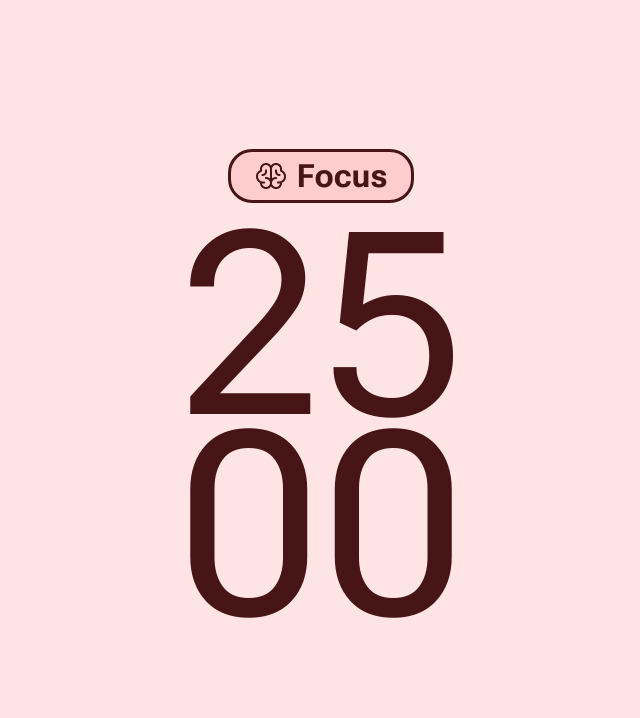
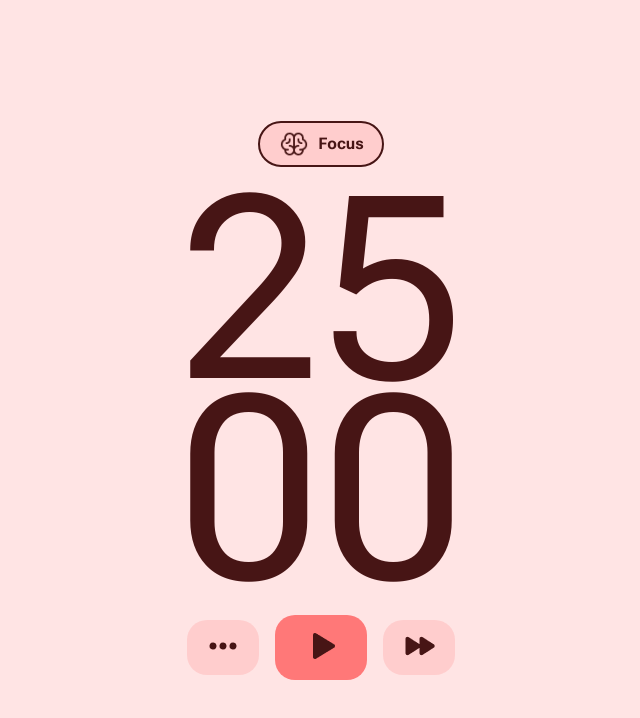
Before and after one commit to jwalker-swe/pom-pom, a React (Create React App) app: page / in a window 1280 px wide. Shown: the top 718 px of the page, without its empty margins (319-959 px from the left). Built offline with nearby package versions, Linux system fonts and the light colour scheme.

Commit message:
Styling: initial styling of home page

```diff
--- a/src/App.js
+++ b/src/App.js
@@ -1,6 +1,19 @@
 import Chip from './components/Chip.js';
 import Timer from './components/Timer.js';
+import Btn from './components/Button.js';
 import './styles/App.css';
+
+const playBtnLogo = process.env.PUBLIC_URL + "/images/icons/ph_play-fill.png";
+const settingsBtnLogo = process.env.PUBLIC_URL + '/images/icons/ph_dots-three-outline-fill.png';
+const skipBtnLogo = process.env.PUBLIC_URL + '/images/icons/ph_fast-forward-fill.png';
+
+let playBtnColor;
+let btnColor;
+
+
+playBtnColor = 'rgba(255, 76, 76, 0.71)';
+btnColor = 'rgba(255, 76, 76, 0.15';
+
 
 function App() {
   return (
@@ -8,6 +21,11 @@ function App() {
       <div className="Canvas">
         <Chip />
         <Timer />
+        <div className='btns-container'>
+          <Btn btnLogo={settingsBtnLogo} bgColor={btnColor} btnPadding={'10px 20px'}/>
+          <Btn btnLogo={playBtnLogo} bgColor={playBtnColor} btnPadding={'15px 30px'}/>
+          <Btn btnLogo={skipBtnLogo} bgColor={btnColor} btnPadding={'10px 20px'}/>
+        </div>
       </div>
     </div>
   );
--- /dev/null
+++ b/src/components/Button.js
@@ -0,0 +1,17 @@
+// Create button component for play/pause, settings, and skip
+
+import '../styles/Button.css';
+
+const playBtnLogo = process.env.PUBLIC_URL + "/images/icons/ph_play-fill.png";
+
+function Btn(props) {
+    return (
+        <button className='btn' style={{backgroundColor: props.bgColor, padding: props.btnPadding}}>
+            <div className='btn-icon-container'>
+                <img src={props.btnLogo}></img>
+            </div>
+        </button>
+    );
+}
+
+export default Btn;
--- a/src/components/Chip.js
+++ b/src/components/Chip.js
@@ -10,8 +10,8 @@ function Chip() {
     return (
         <div className="container chip-main-container" style={{}}>
             <div className='chip-secondary-container' style={{display: 'flex', justifyContent: 'center', alignItems: 'center'}}>
-                <div className="chip-icon-container" style={{width: 32, height: 32, marginRight: 10}}>
-                    <img className="focus-icon" src={iconStateFocus}></img>
+                <div className="chip-icon-container" style={{width: 32, height: 32, marginRight: 8}}>
+                    <img className="focus-icon" src={iconStateFocus} style={{width: 28, height: 28}}></img>
                 </div>
                 <h1 className="heading chip-heading" style={{color: '#471515'}}>Focus</h1>
             </div>
--- a/src/components/Timer.js
+++ b/src/components/Timer.js
@@ -2,6 +2,18 @@
 
 
 import '../styles/Timer.css';
+
+let startingMinutes = 25;
+let secondsRemaining = startingMinutes * 60;
+
+const countdown = function() {
+  const minutes = Math.floor(secondsRemaining / 60);
+  let seconds = secondsRemaining % 60;
+
+  secondsRemaining--;
+}
+
+
 
 function Timer() {
   return (
@@ -11,7 +23,7 @@ function Timer() {
             <span className='seconds'>00</span>
         </h1>
     </div>
-  )
+  );
 }
 
-export default Timer
+export default Timer;
--- a/src/styles/App.css
+++ b/src/styles/App.css
@@ -20,3 +20,9 @@
   justify-content: center;
   align-items: center;
 }
+
+.btns-container {
+  display: flex;
+  justify-content: center;
+  align-items: center;
+}
--- /dev/null
+++ b/src/styles/Button.css
@@ -0,0 +1,15 @@
+.btn {
+    margin: 0 8px;
+
+    padding: 15px 30px;
+
+    border: none;
+    border-radius: 20px;
+
+    background-color: rgba(255, 76, 76, 0.71);
+}
+
+.btn:hover {
+    cursor: pointer;
+    opacity: 0.8;
+}
--- a/src/styles/Chip.css
+++ b/src/styles/Chip.css
@@ -1,18 +1,24 @@
 .chip-main-container {
-    padding: 5px 24px;
+    padding: 5px 18px;
 
     border-style: solid;
     border-radius: 24px;
-    border-width: 3px;
+    border-width: 2px;
     border-color: #471515;
 
     background-color: rgba(255, 76, 76, 0.15);
 }
 
+.chip-icon-container {
+    display: flex;
+    justify-content: center;
+    align-items: center;
+}
+
 .chip-heading {
     font-family: "Roboto Flex";
     font-weight: medium;
-    font-size: 32px;
+    font-size: 16px;
 
     margin: 0;
 }
```
